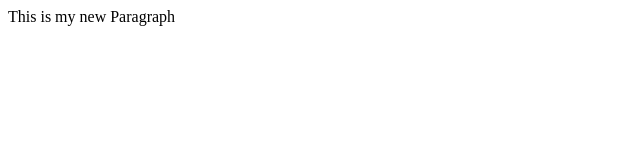
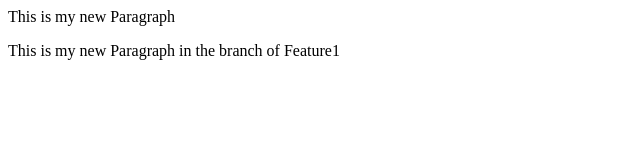
Before and after one commit to prasenjitdaripa/localFolder, a plain HTML site: page index.html in a window 1280 px wide. Shown: the whole page, without its empty margins (0-640 px from the left). Drawn offline with Linux system fonts and the light colour scheme.

Commit message:
Add new paragraph in feature1 branch

```diff
--- a/index.html
+++ b/index.html
@@ -1 +1,2 @@
 <p>This is my new Paragraph</p>
+<p>This is my new Paragraph in the branch of Feature1</p>
```
